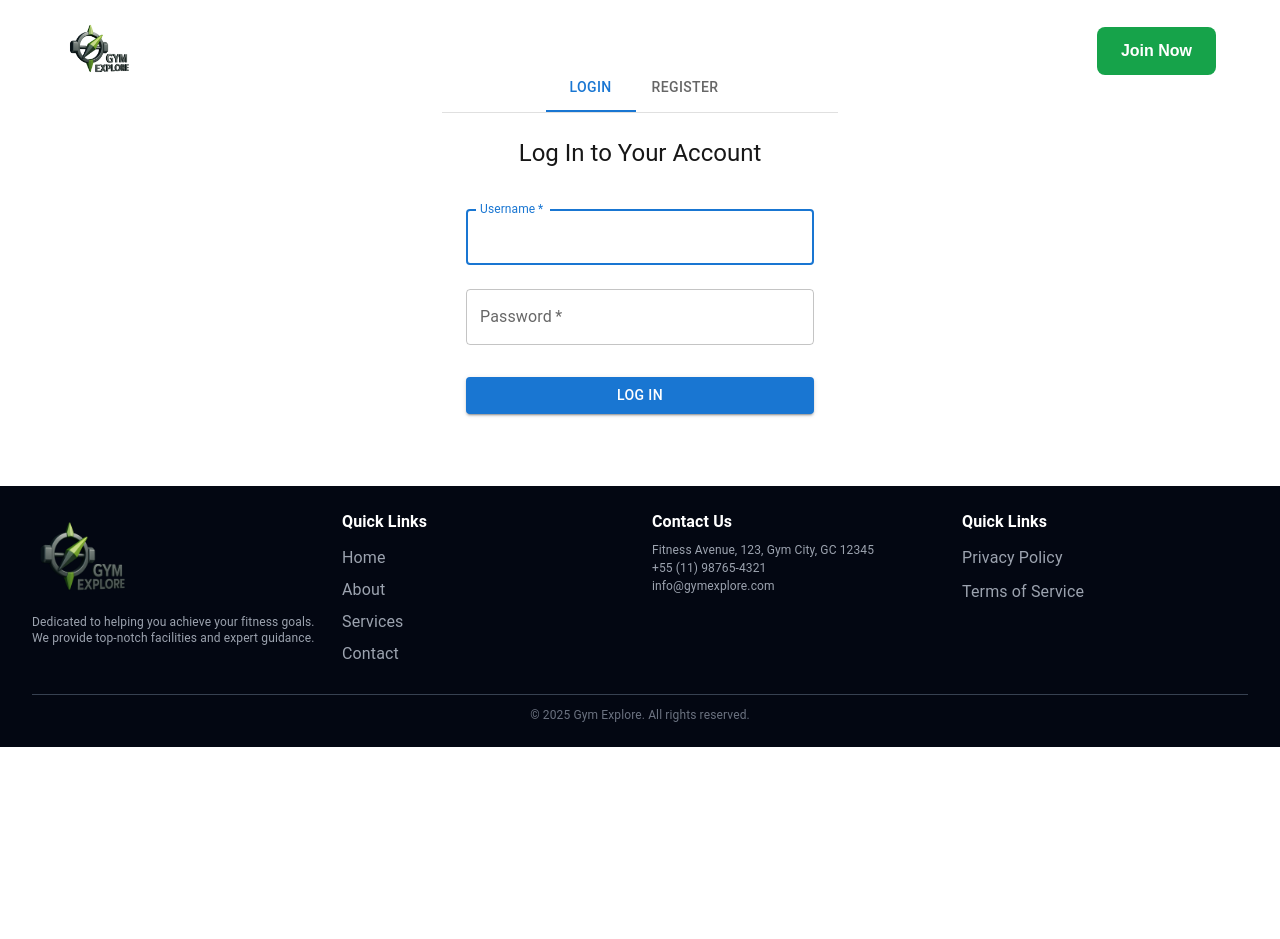
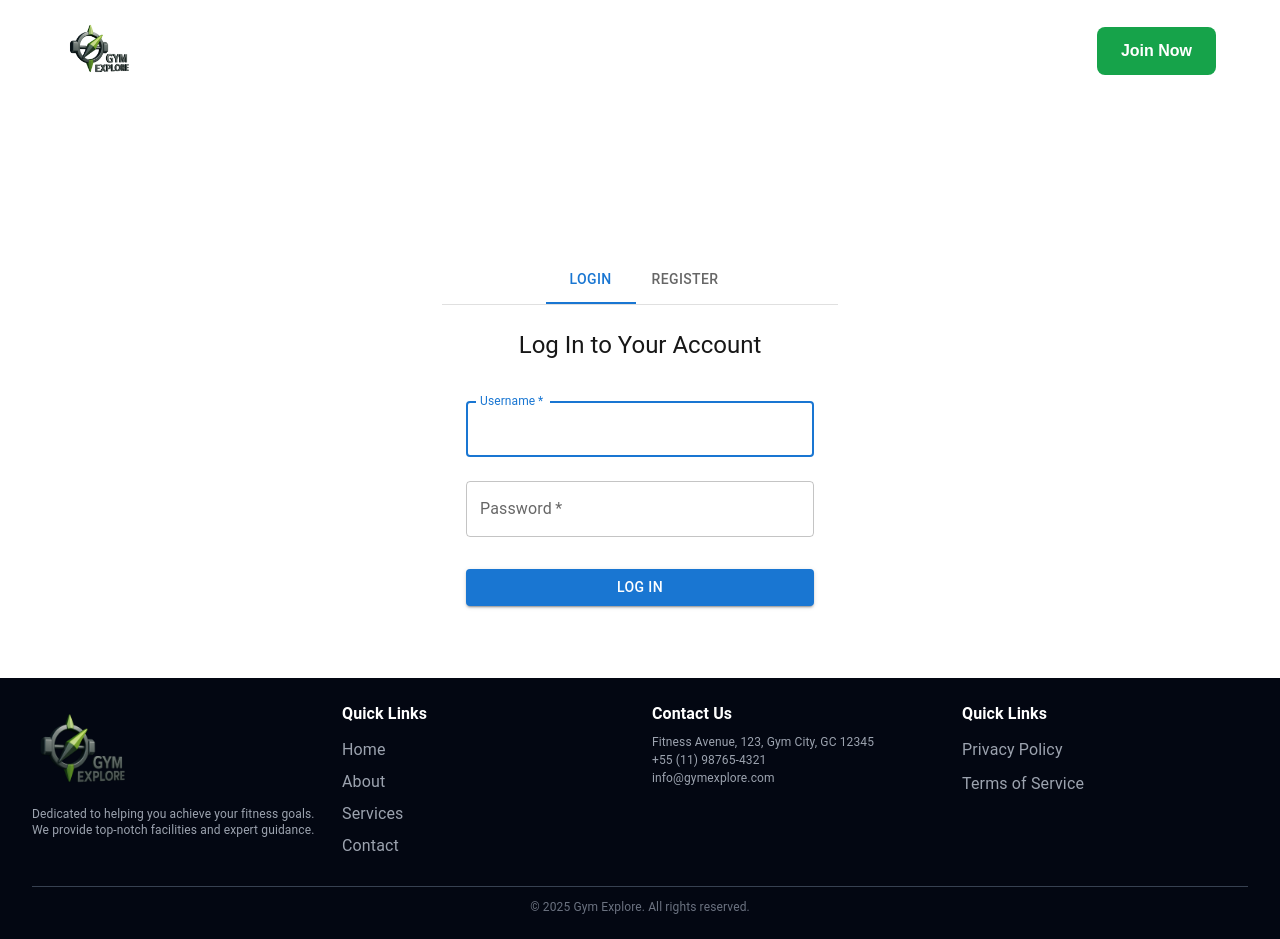
Before and after one commit to BarukFreitas/gym-explore-frontend, a Next.js app: page /en/auth in a window 1280 px wide. Before the commit the page ends 800 px from the top, so only its background shows below. Built offline with nearby package versions, Linux system fonts and the light colour scheme; some icons are missing.

Commit message:
visualização do auth ajustada

```diff
--- a/app/[locale]/auth/page.tsx
+++ b/app/[locale]/auth/page.tsx
@@ -93,8 +93,12 @@ const AuthPage = () => {
         roles: response.roles,
       }));
       router.push('/');
-    } catch (err) {
+    } catch (err: any) {
       console.error('Falha no login:', err);
+      // Detalhes do erro do backend (melhorado para depuração)
+      if (err.status && err.data) {
+        console.error('Detalhes do erro do backend:', err.data);
+      }
     }
   };
 
@@ -111,9 +115,8 @@ const AuthPage = () => {
       console.log("Roles recebidas do backend (REGISTRO):", response.roles);
       setTabValue(0);
       alert(t("registerSuccess"));
-    } catch (err: any) { // Adicionar ': any' para facilitar o log, ou tipar melhor se souber a estrutura
-      console.error('Falha no registro:', err); // Log mais detalhado do erro
-      // Você pode logar a parte específica do erro que vem do backend
+    } catch (err: any) {
+      console.error('Falha no registro:', err);
       if (err.status && err.data) {
         console.error('Detalhes do erro do backend:', err.data);
       }
@@ -121,7 +124,7 @@ const AuthPage = () => {
   };
 
   return (
-    <Container component="main" maxWidth="xs" sx={{ mt: 8, mb: 4 }}>
+    <Container component="main" maxWidth="xs" sx={{ mt: 32, mb: 4 }}>
       <Box sx={{ borderBottom: 1, borderColor: 'divider' }}>
         <Tabs value={tabValue} onChange={handleTabChange} aria-label="auth tabs" centered>
           <Tab label={t("loginTab")} {...a11yProps(0)} />
```
